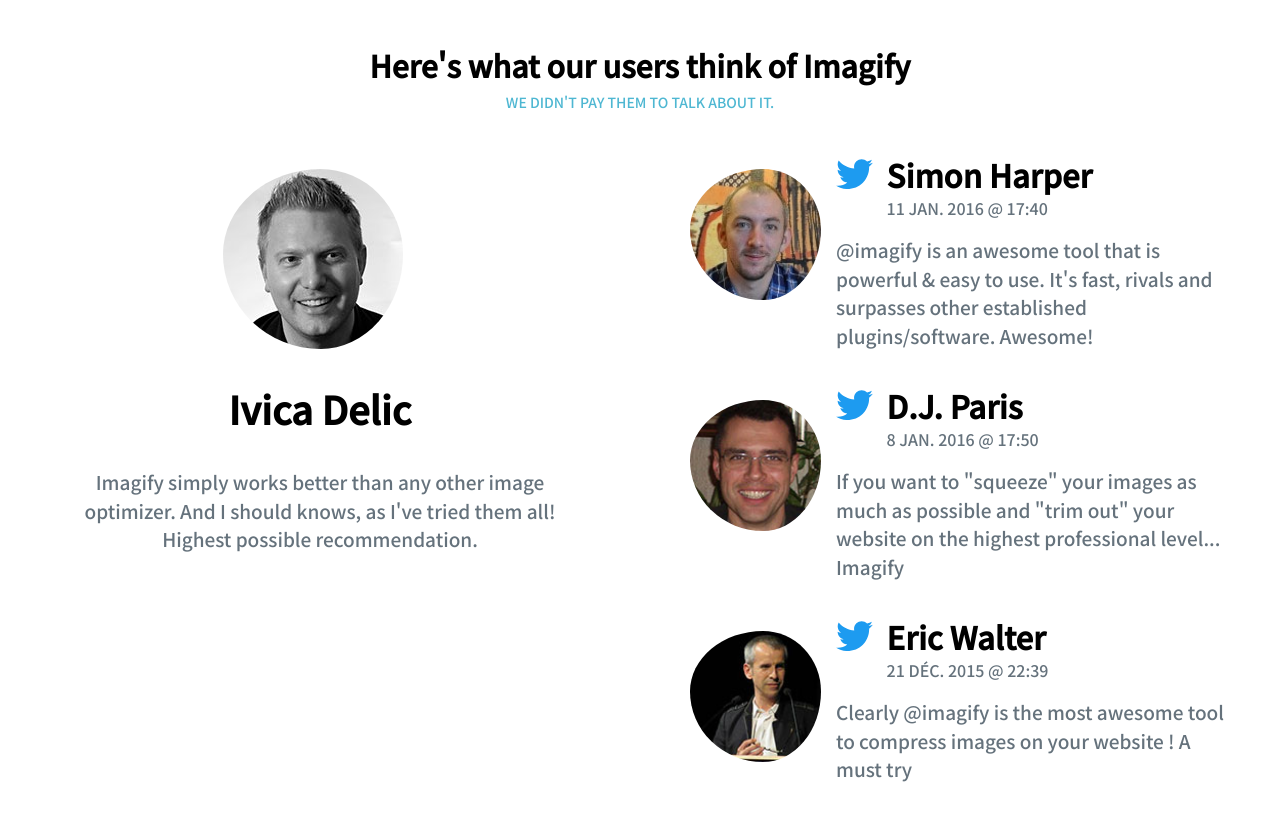
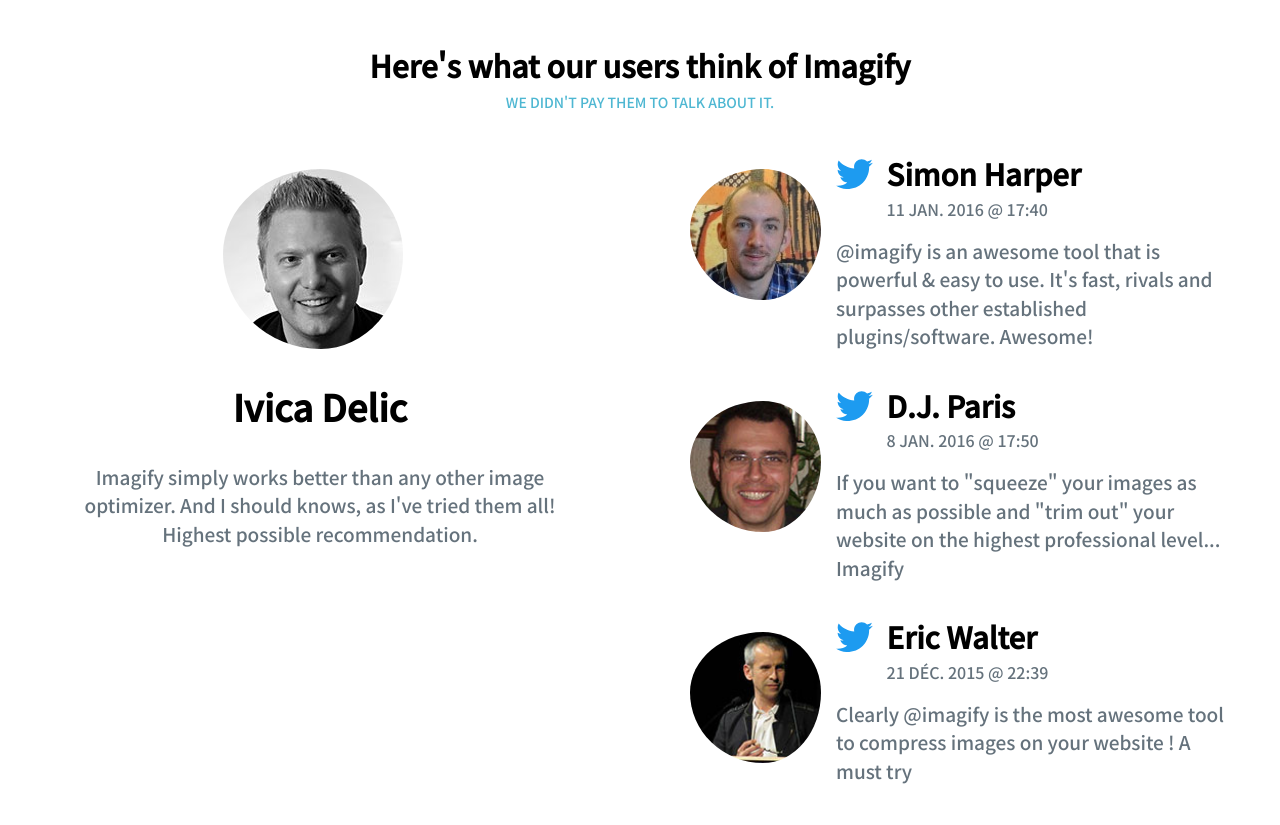
Before and after one commit to KosukeProgramming/side-job-class-syukudai12, a PHP site: page / in a window 1280 px wide. Before the commit the page ends 782 px from the top, so only its background shows below. Run offline with PHP 8.4, Linux system fonts and the light colour scheme.

Commit message:
pushする

```diff
--- a/style.css
+++ b/style.css
@@ -144,7 +144,7 @@
     margin: 40px;
 }
 .post-content__name-wrapper {
-    margin-bottom: 20px;
+    margin-bottom: 1.25em;
 }
 .post-content__name-wrapper::before {
     content: '';
@@ -166,14 +166,16 @@
     margin-bottom: 40px;
 }
 .post-content__name {
-    font-size: 31px;
-    margin-bottom: 10px;
+    font-size: clamp(1.5rem, 1rem + 1.04vw, 1.938rem);
+    margin-bottom: 0.42em;
 }
 .post-content__time {
     color: #65727c;
 }
 .post-content__inner-l .post-content__name {
-    font-size: 38px;
+    font-size: clamp(1.938rem, 1.438rem + 1.04vw, 2.375rem);
+    margin: 1.05em;
+
 }
 .post-content__des {
     font-size: 19px;
```
Also changed, not shown: README.md, 1 other file.
